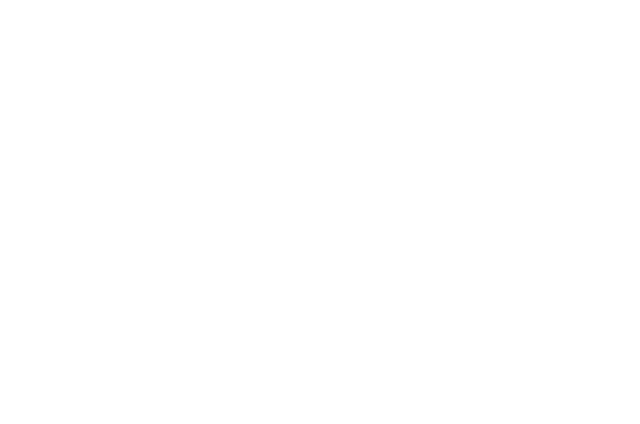
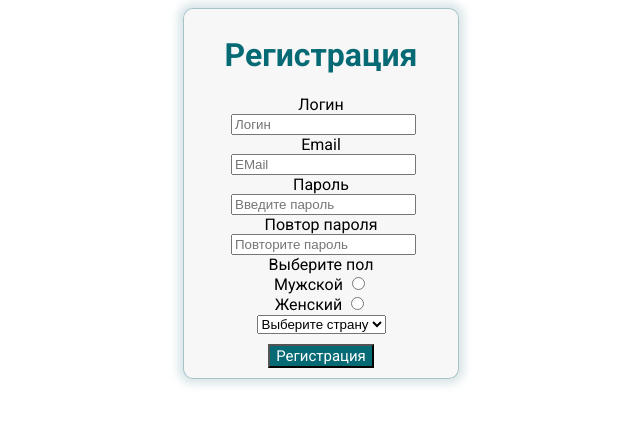
Before and after one commit to revengefir/FormProject, a plain HTML site: page index.html in a window 1280 px wide. Shown: the whole page, without its empty margins (575-1215 px from the left). Drawn offline with Linux system fonts and the light colour scheme.

Commit message:
style.css

```diff
--- a/index.html
+++ b/index.html
@@ -4,8 +4,52 @@
     <meta charset="UTF-8">
     <meta name="viewport" content="width=device-width, initial-scale=1.0">
     <title>Document</title>
+    <link rel="stylesheet" href="style.css">
+    <style>
+        @import url('https://fonts.googleapis.com/css2?family=Roboto:ital,wght@0,100;0,300;0,400;0,500;0,700;0,900;1,100;1,300;1,400;1,500;1,700;1,900&display=swap');
+    </style>
 </head>
 <body>
-
+    <form>
+        <fieldset>
+            <h1>Регистрация</h1>
+        Логин
+        <div>
+            <input type="text" placeholder="Логин" required>
+        </div>
+        Email
+        <div>
+            <input type="email" placeholder="EMail" required>
+        </div>
+        Пароль
+        <div>
+            <input type="password" placeholder="Введите пароль" required pattern="^([-_a-zA-Z0-9]){5,30}$">
+        </div>
+        Повтор пароля
+        <div>
+            <input type="password" placeholder="Повторите пароль" required pattern="^([-_a-zA-Z0-9]){5,30}$">
+        </div>
+        <div>
+            Выберите пол
+        </div>
+        <div>Мужской
+            <input type="radio" name="check" value="man">
+        </div>
+        <div>Женский
+            <input type="radio" name="check" value="woman">
+        </div>
+        <div>
+            <select>
+                <option disabled selected value="placeholder">Выберите страну</option>
+                <option value="Russia">Россия</option>
+                <option value="Belarus">Беларусь</option>
+                <option value="Ukraine">Украина</option>
+            </select>
+        </div>
+        <div>
+            <button type="submit" value="Вход" id="reg">Регистрация</button>
+        </div>
+        </fieldset>
+    </form>
 </body>
 </html>
--- /dev/null
+++ b/style.css
@@ -0,0 +1,33 @@
+
+fieldset{
+    background-color: rgb(247, 247, 247);
+    border: 1px solid rgba(147, 184, 189, 0.8);
+    box-shadow: 0px 0px 8px 5px rgba(208, 223, 226, 0.8);
+    border-radius: 5px;
+    text-align: center;
+    font-family: "Roboto", sans-serif;
+    font-weight: 400;
+    font-style: normal;
+    border-radius: 10px;
+    width: 250px;
+    margin-left: 750px;
+}
+h1{
+    color: rgb(6, 106, 117);
+    text-align: center;
+    font-family: "Roboto", sans-serif;
+    font-weight: 700;
+    font-style: normal;
+}
+input:not([type=radio]){
+    margin-left: 5px;
+}
+#reg{
+    background-color: rgb(6, 106, 117);
+    color: #FFFF;
+    font-family: "Roboto", sans-serif;
+    font-weight: 400;
+    font-style: normal;
+    margin-top: 10px;
+    font-size: 15px;
+}
```
